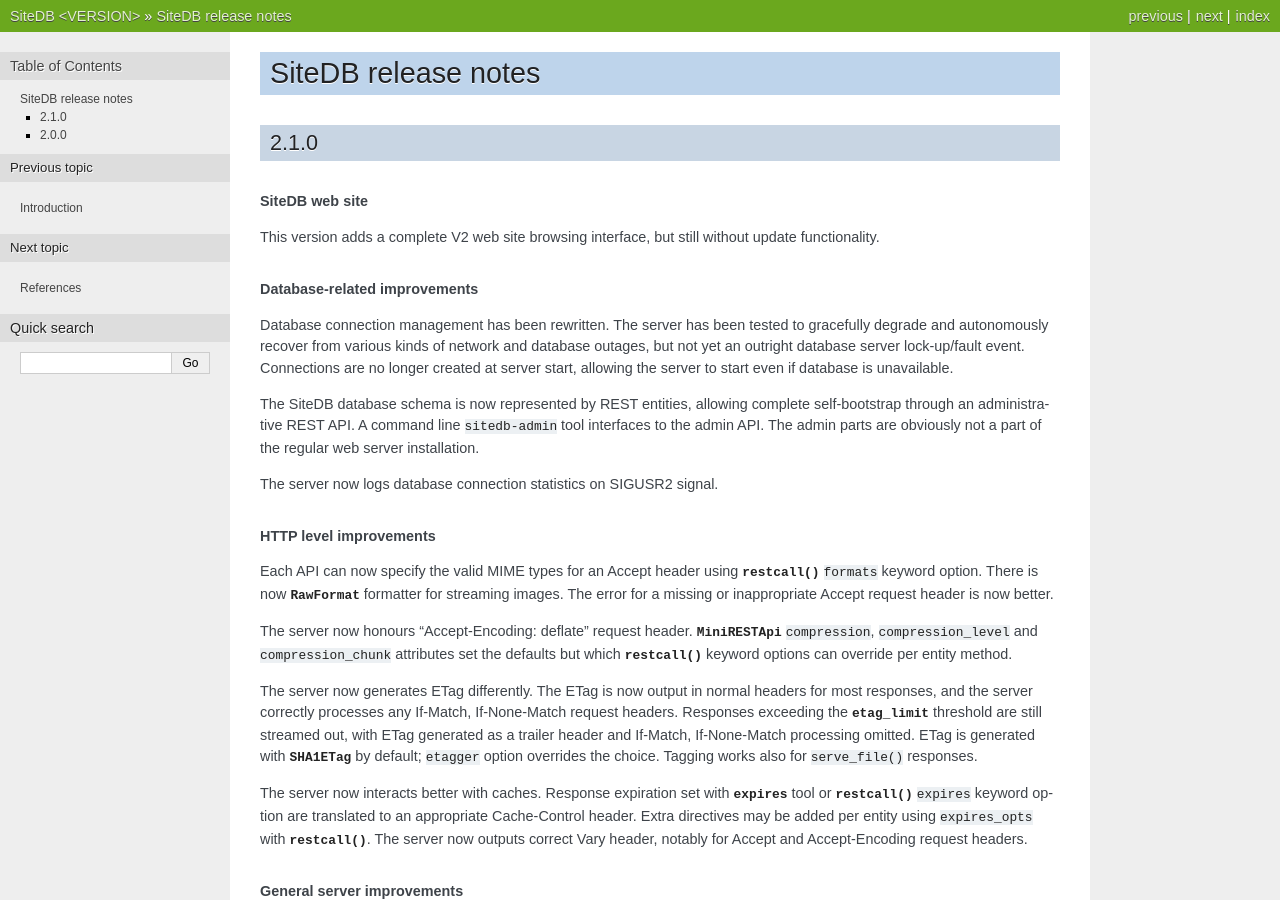
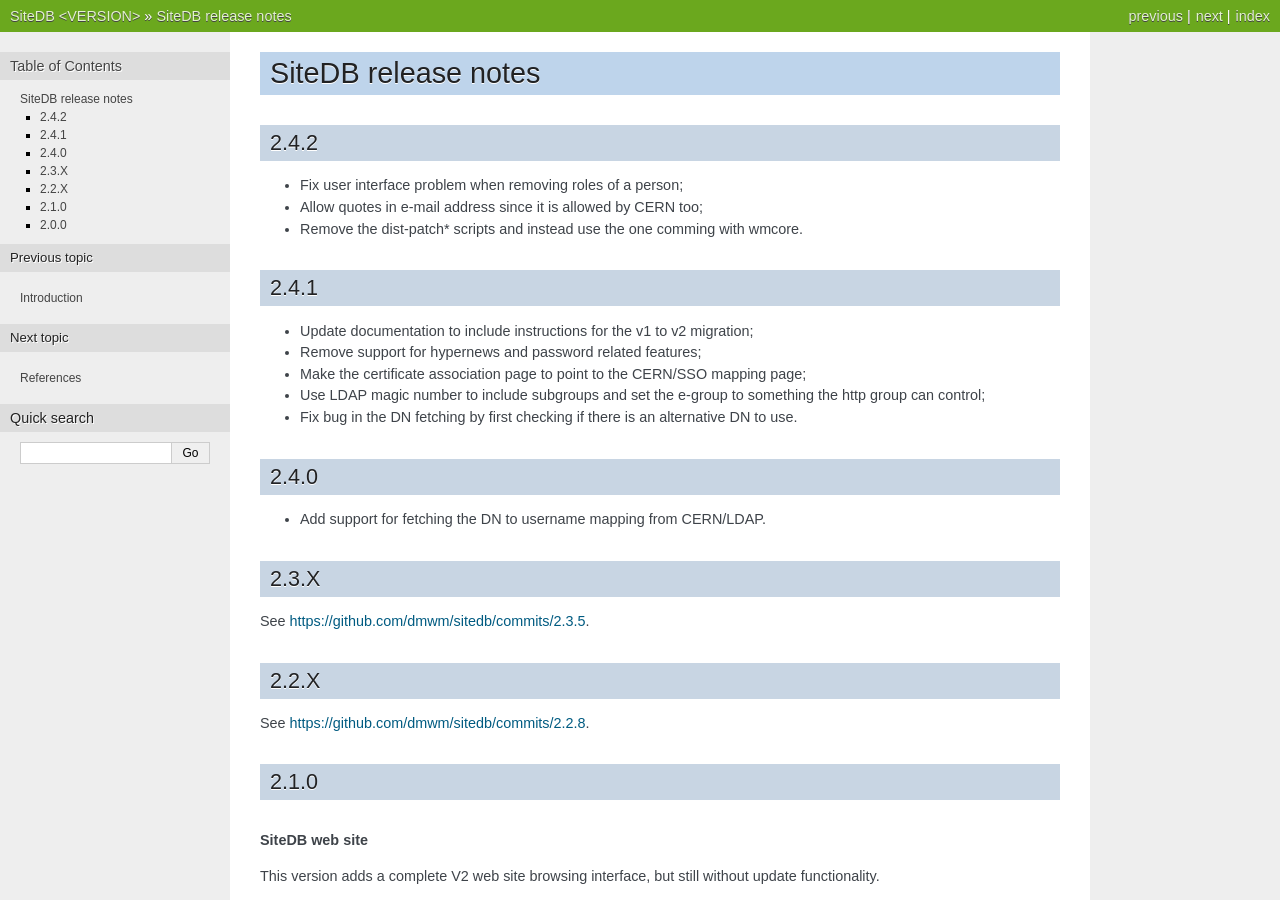
Before and after one commit to dmwm/sitedb, a Sphinx documentation site: the page built from doc/changelog.rst, in a window 1280 px wide and 900 px high. Built offline with Sphinx 7.4.7, drawn with Linux system fonts in a browser that asks for light colours; pages that are not in the unit, such as notebooks, are missing from menus.

Commit message:
Update the changelog.

```diff
--- a/doc/changelog.rst
+++ b/doc/changelog.rst
@@ -1,5 +1,38 @@
 SiteDB release notes
 ====================
+
+2.4.2
+-----
+
++ Fix user interface problem when removing roles of a person;
++ Allow quotes in e-mail address since it is allowed by CERN too;
++ Remove the dist-patch* scripts and instead use the one comming with wmcore.
+
+2.4.1
+-----
+
++ Update documentation to include instructions for the v1 to v2 migration;
++ Remove support for hypernews and password related features;
++ Make the certificate association page to point to the CERN/SSO
+  mapping page;
++ Use LDAP magic number to include subgroups and set the e-group
+  to something the http group can control;
++ Fix bug in the DN fetching by first checking if there is an alternative DN to use.
+
+2.4.0
+-----
+
++ Add support for fetching the DN to username mapping from CERN/LDAP.
+
+2.3.X
+-----
+
+See `<https://github.com/dmwm/sitedb/commits/2.3.5>`_.
+
+2.2.X
+-----
+
+See `<https://github.com/dmwm/sitedb/commits/2.2.8>`_.
 
 2.1.0
 -----
```
